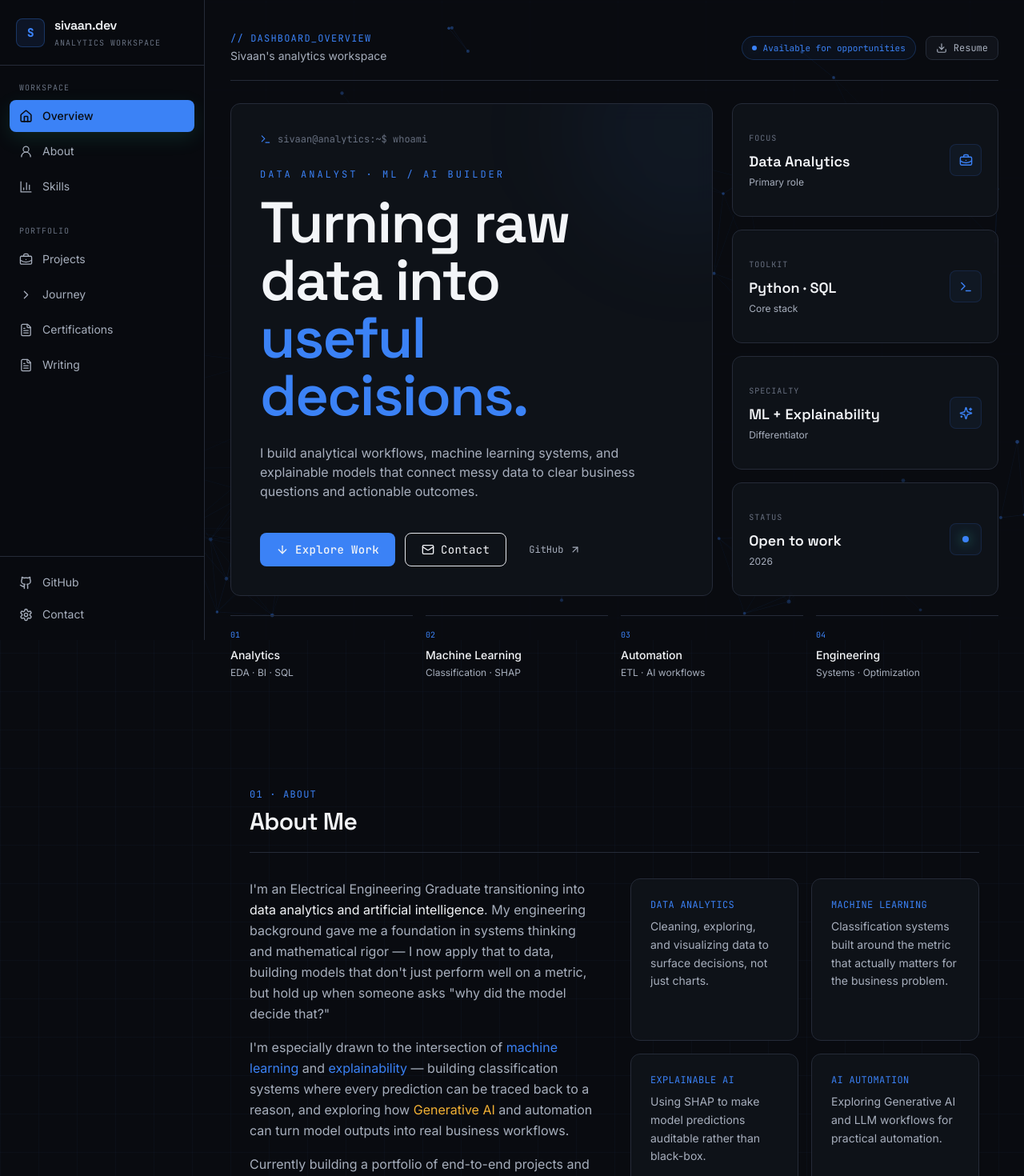
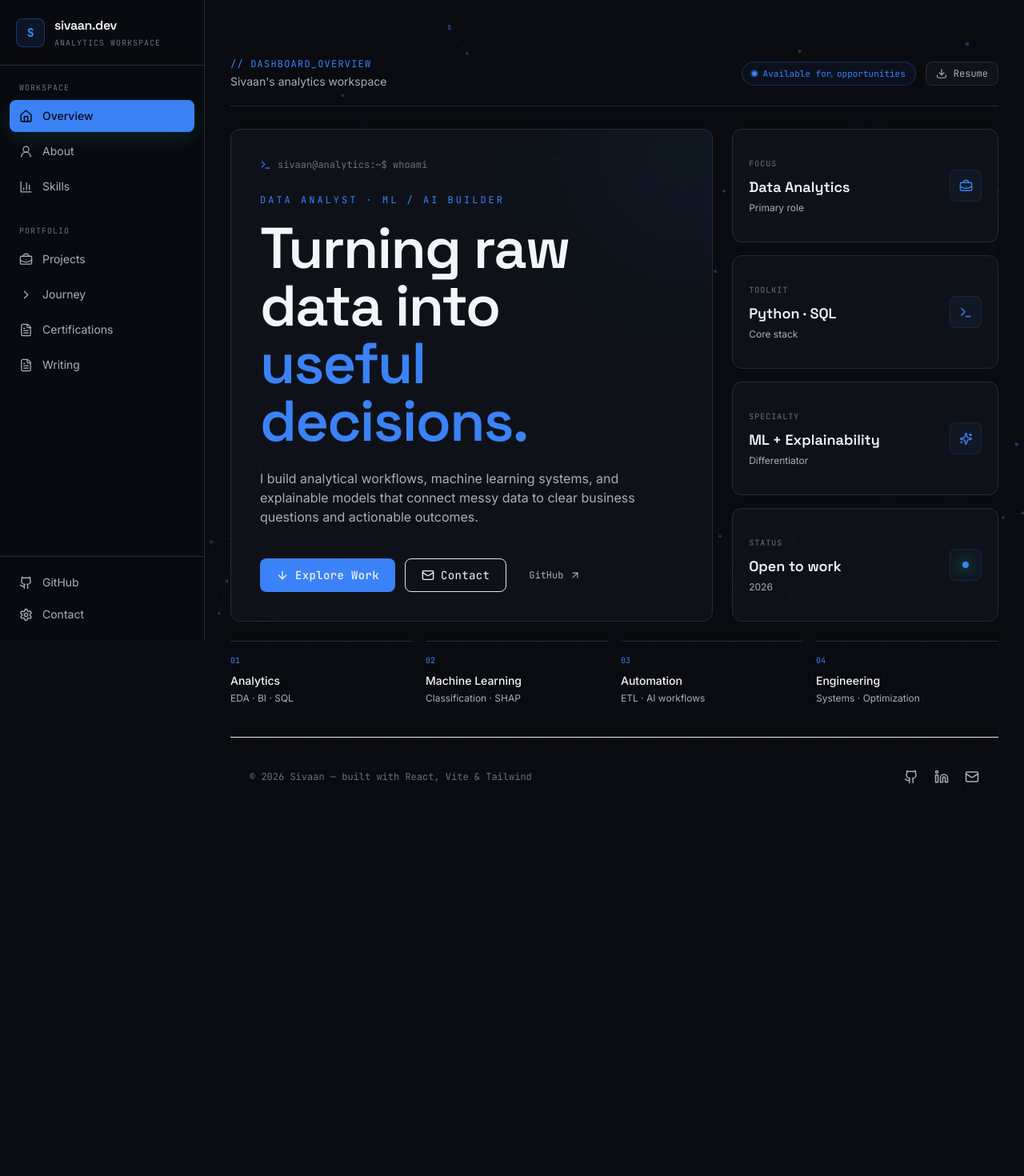
Before and after one commit to Sivaan66/sivaan-portfolio, a React (Vite) app: page / in a window 1280 px wide. Shown: the top 1470 px of the page at 80% size. After the commit the page ends 1052 px from the top, so only its background shows below. Built offline with nearby package versions, Linux system fonts and the light colour scheme.

Commit message:
Convert portfolio to dashboard-style view navigation

```diff
--- a/src/App.jsx
+++ b/src/App.jsx
@@ -1,3 +1,4 @@
+import { useEffect, useState } from "react";
 import Navbar from "./components/layout/Navbar";
 import Footer from "./components/layout/Footer";
 import Hero from "./components/sections/Hero";
@@ -11,27 +12,62 @@ import GitHubStats from "./components/sections/GitHubStats";
 import Contact from "./components/sections/Contact";
 import AnimatedBackground from "./components/ui/AnimatedBackground";
 
+const VIEWS = {
+  hero: Hero,
+  about: About,
+  skills: Skills,
+  projects: Projects,
+  experience: Experience,
+  certifications: Certifications,
+  blog: Blog,
+  github: GitHubStats,
+  contact: Contact,
+};
+
+const getViewFromHash = () => {
+  const hash = window.location.hash.replace("#", "");
+  return VIEWS[hash] ? hash : "hero";
+};
+
 export default function App() {
+  const [activeView, setActiveView] = useState(getViewFromHash);
+  const ActiveView = VIEWS[activeView];
+
+  useEffect(() => {
+    const handlePopState = () => setActiveView(getViewFromHash());
+    window.addEventListener("popstate", handlePopState);
+    window.addEventListener("hashchange", handlePopState);
+
+    return () => {
+      window.removeEventListener("popstate", handlePopState);
+      window.removeEventListener("hashchange", handlePopState);
+    };
+  }, []);
+
+  const navigateTo = (view) => {
+    if (!VIEWS[view]) return;
+
+    if (window.location.hash !== `#${view}`) {
+      window.history.pushState({}, "", `#${view}`);
+    }
+
+    setActiveView(view);
+  };
+
   return (
-    <div className="min-h-screen">
+    <div className="min-h-screen overflow-x-hidden">
       <AnimatedBackground />
-      <Navbar />
-      <main className="lg:pl-64">
-        <div className="mx-auto max-w-[1500px] px-4 sm:px-6 lg:px-8">
-          <Hero />
-          <About />
-          <Skills />
-          <Projects />
-          <Experience />
-          <Certifications />
-          <Blog />
-          <GitHubStats />
-          <Contact />
+      <Navbar activeId={activeView} onNavigate={navigateTo} />
+
+      <main className="lg:pl-64 min-h-screen">
+        <div className="mx-auto max-w-[1500px] min-h-screen px-4 sm:px-6 lg:px-8 py-6 lg:py-8">
+          <div key={activeView} className="animate-fade-up min-h-[calc(100vh-4rem)]">
+            <ActiveView onNavigate={navigateTo} />
+          </div>
+
+          <Footer />
         </div>
       </main>
-      <div className="lg:pl-64">
-        <Footer />
-      </div>
     </div>
   );
 }
```
